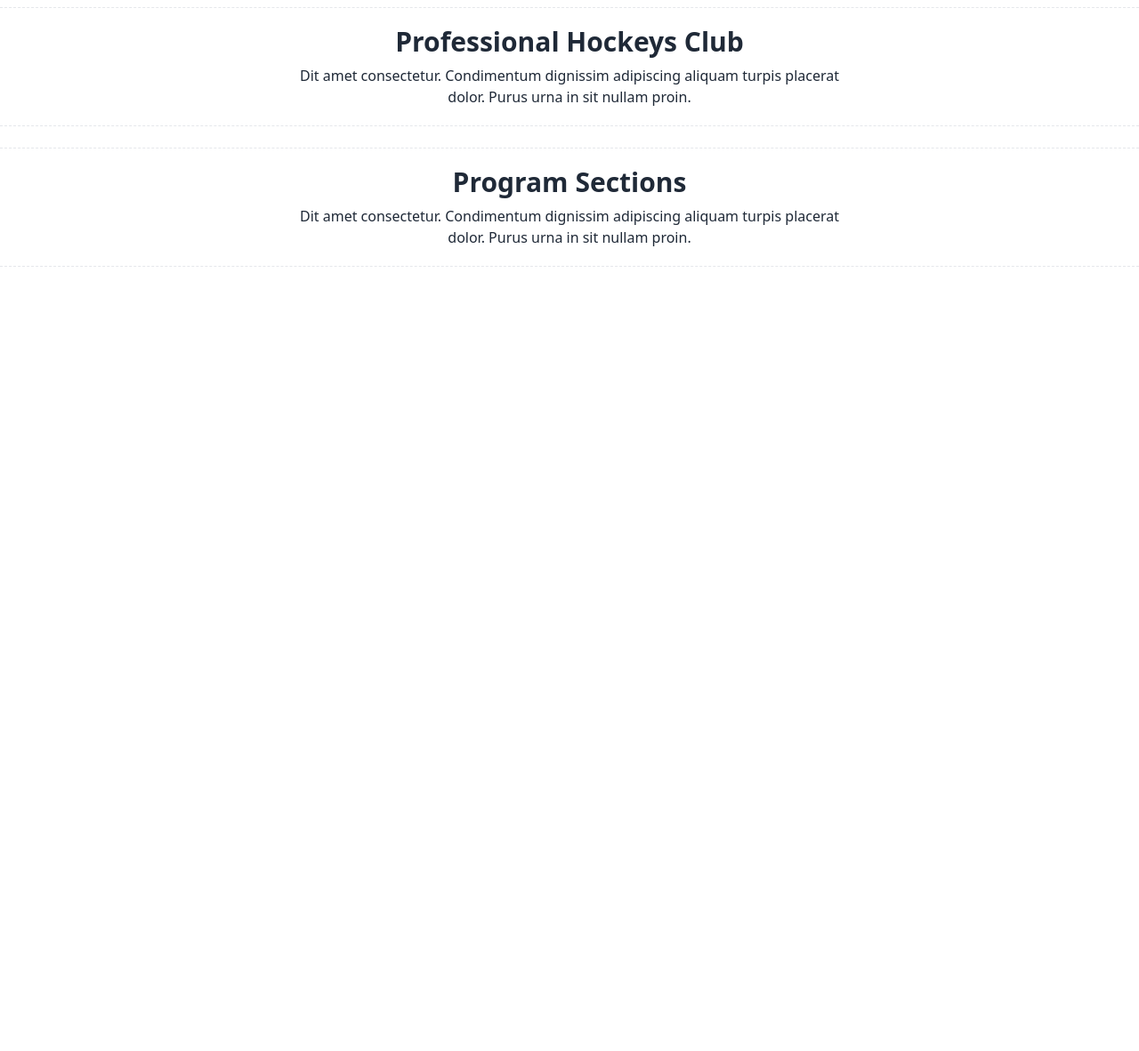
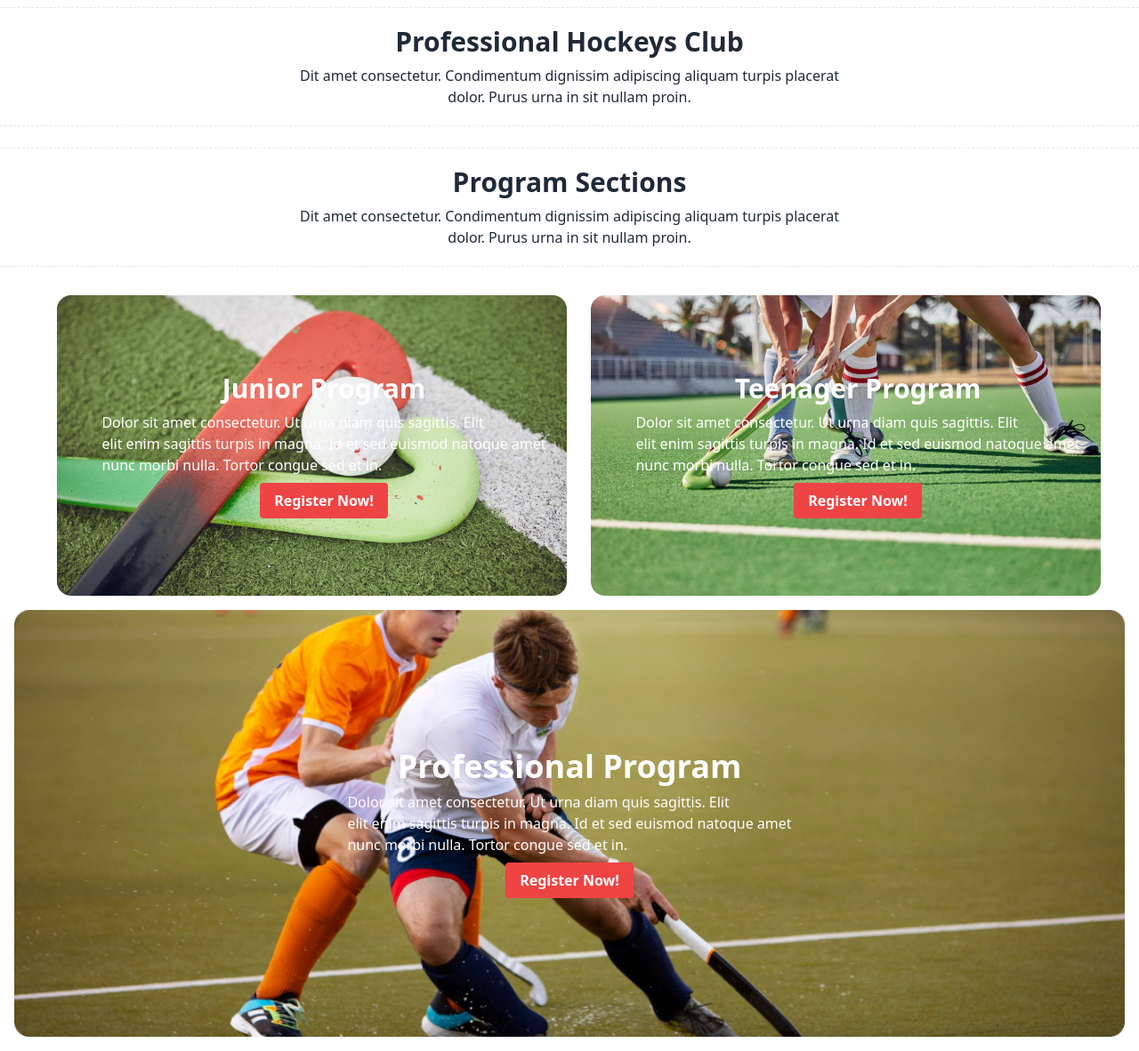
Before and after one commit to haibullah2023/hocky-assignment-3, a plain HTML site: page index.html in a window 1280 px wide. Shown: the part 845-2027 px from the top of the page at 89% size. Before the commit the page ends 1145 px from the top, so only its background shows below. Drawn offline with nearby package versions, Linux system fonts and the light colour scheme.

Commit message:
aded fifth section game part

```diff
--- a/index.html
+++ b/index.html
@@ -58,22 +58,20 @@
         <div class="hero-section mx-auto">
             <div class="w-fit carousel rounded-box">
                 <div class="carousel-item w-full">
-                    <img src="./Images/1.png" class="w-full"
-                        alt="Tailwind CSS Carousel component" />
+                    <img src="./Images/1.png" class="w-full" alt="Tailwind CSS Carousel component" />
                 </div>
                 <div class="carousel-item w-full">
-                    <img src="./Images/3.png" class="w-full"
-                        alt="Tailwind CSS Carousel component" />
+                    <img src="./Images/3.png" class="w-full" alt="Tailwind CSS Carousel component" />
                 </div>
                 <div class="carousel-item w-full">
-                    <img src="./Images/4.png" class="w-full"
-                        alt="Tailwind CSS Carousel component" />
+                    <img src="./Images/4.png" class="w-full" alt="Tailwind CSS Carousel component" />
                 </div>
             </div>
             <!-- third section  -->
             <div class="text-part mt-6 p-5 text-center border-t border-dashed border-b ">
                 <h2 class="text-3xl font-bold mb-2">Professional Hockeys Club</h2>
-                <p>Dit amet consectetur. Condimentum dignissim adipiscing aliquam turpis placerat <br> dolor. Purus urna in sit nullam proin. </p>
+                <p>Dit amet consectetur. Condimentum dignissim adipiscing aliquam turpis placerat <br> dolor. Purus urna
+                    in sit nullam proin. </p>
             </div>
             <!-- section fourth graph  -->
 
@@ -84,8 +82,51 @@
             <!-- section fifth  -->
             <div class="text-part mt-6 p-5 text-center border-t border-dashed border-b">
                 <h2 class="text-3xl font-bold mb-2">Program Sections</h2>
-                <p>Dit amet consectetur. Condimentum dignissim adipiscing aliquam turpis placerat <br> dolor. Purus urna in sit nullam proin. </p>
+                <p>Dit amet consectetur. Condimentum dignissim adipiscing aliquam turpis placerat <br> dolor. Purus urna
+                    in sit nullam proin. </p>
             </div>
+
+            <div class="parent   p-4">
+                <div class="child flex mx-auto ml-12 mt-4">
+                    <div class="image-container flex-1 relative">
+                        <img src="./Images/2.png" class=" h-auto" alt="Image 1">
+                        <div class="overlay absolute inset-0 flex flex-col justify-center items-center text-white">
+                            <h2 class="text-3xl font-bold mb-2">Junior Program</h2>
+                            <p>Dolor sit amet consectetur. Ut urna diam quis sagittis. Elit <br> elit
+                                enim sagittis turpis in magna. Id et sed euismod natoque amet <br> nunc morbi nulla.
+                                Tortor congue sed et in.</p>
+                            <button
+                                class="bg-red-500 hover:bg-blue-700 text-white font-bold py-2 px-4 rounded mt-2">Register
+                                Now!</button>
+                        </div>
+                    </div>
+                    <div class="image-container flex-1 relative">
+                        <img src="./Images/3.png" class=" h-auto" alt="Image 2">
+                        <div class="overlay absolute inset-0 flex flex-col justify-center items-center text-white">
+                            <h2 class="text-3xl font-bold mb-2">Teenager Program</h2>
+                            <p>Dolor sit amet consectetur. Ut urna diam quis sagittis. Elit <br> elit
+                                enim sagittis turpis in magna. Id et sed euismod natoque amet <br> nunc morbi nulla.
+                                Tortor congue sed et in.</p>
+                            <button
+                                class="bg-red-500 hover:bg-blue-700 text-white font-bold py-2 px-4 rounded mt-2">Register
+                                Now!</button>
+                        </div>
+                    </div>
+                </div>
+                <div class="down-line w-full relative mt-4">
+                    <img src="./Images/4.png" class="w-full h-auto" alt="Image 3">
+                    <div class="overlay absolute inset-0 flex flex-col justify-center items-center text-white">
+                        <h2 class="text-4xl font-bold mb-2">Professional Program</h2>
+                        <p>Dolor sit amet consectetur. Ut urna diam quis sagittis. Elit <br> elit
+                            enim sagittis turpis in magna. Id et sed euismod natoque amet <br> nunc morbi nulla. Tortor
+                            congue sed et in.</p>
+                        <button
+                            class="bg-red-500 hover:bg-blue-700 text-white font-bold py-2 px-4 rounded mt-2">Register
+                            Now!</button>
+                    </div>
+                </div>
+            </div>
+
     </main>
     <footer>
 
```
